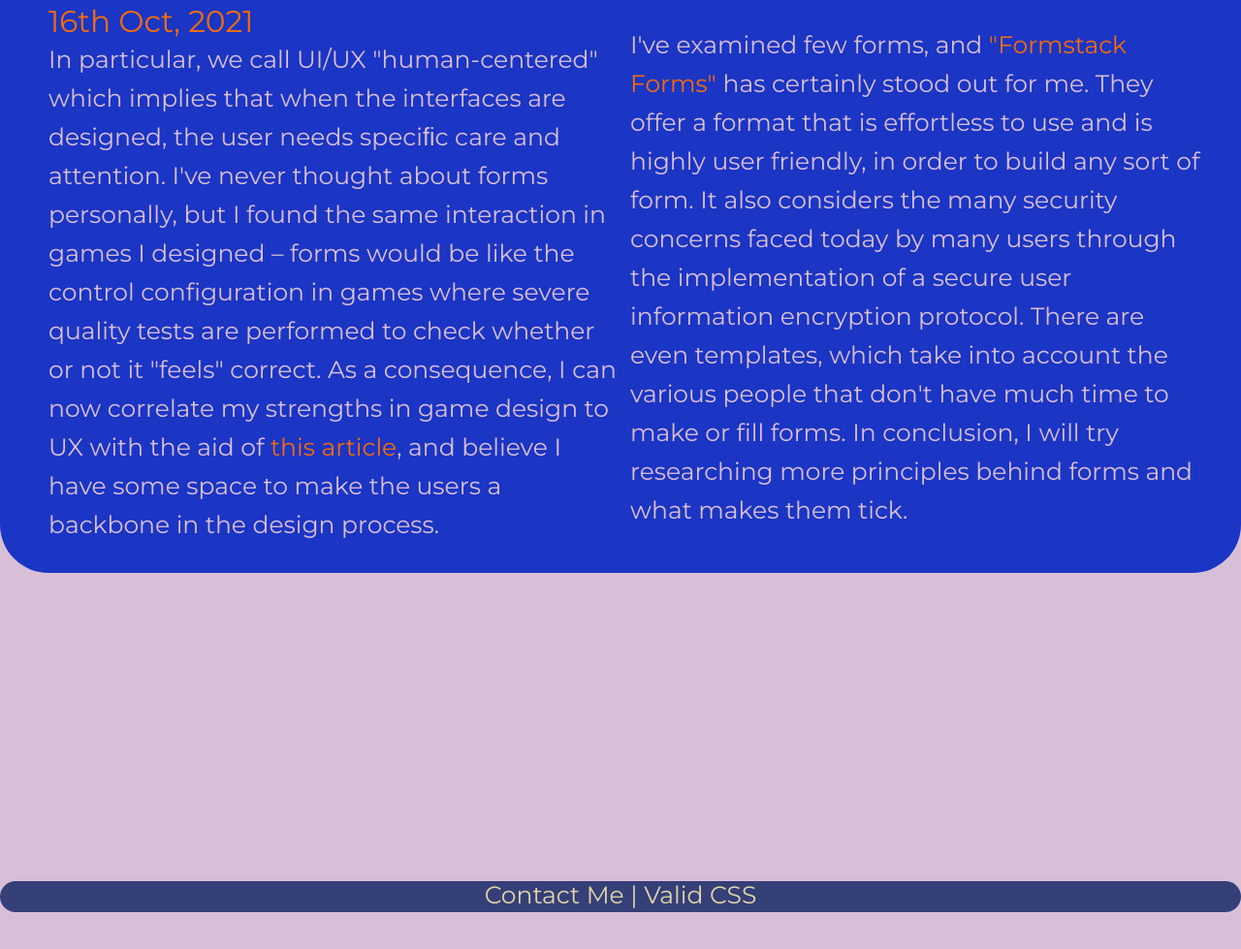
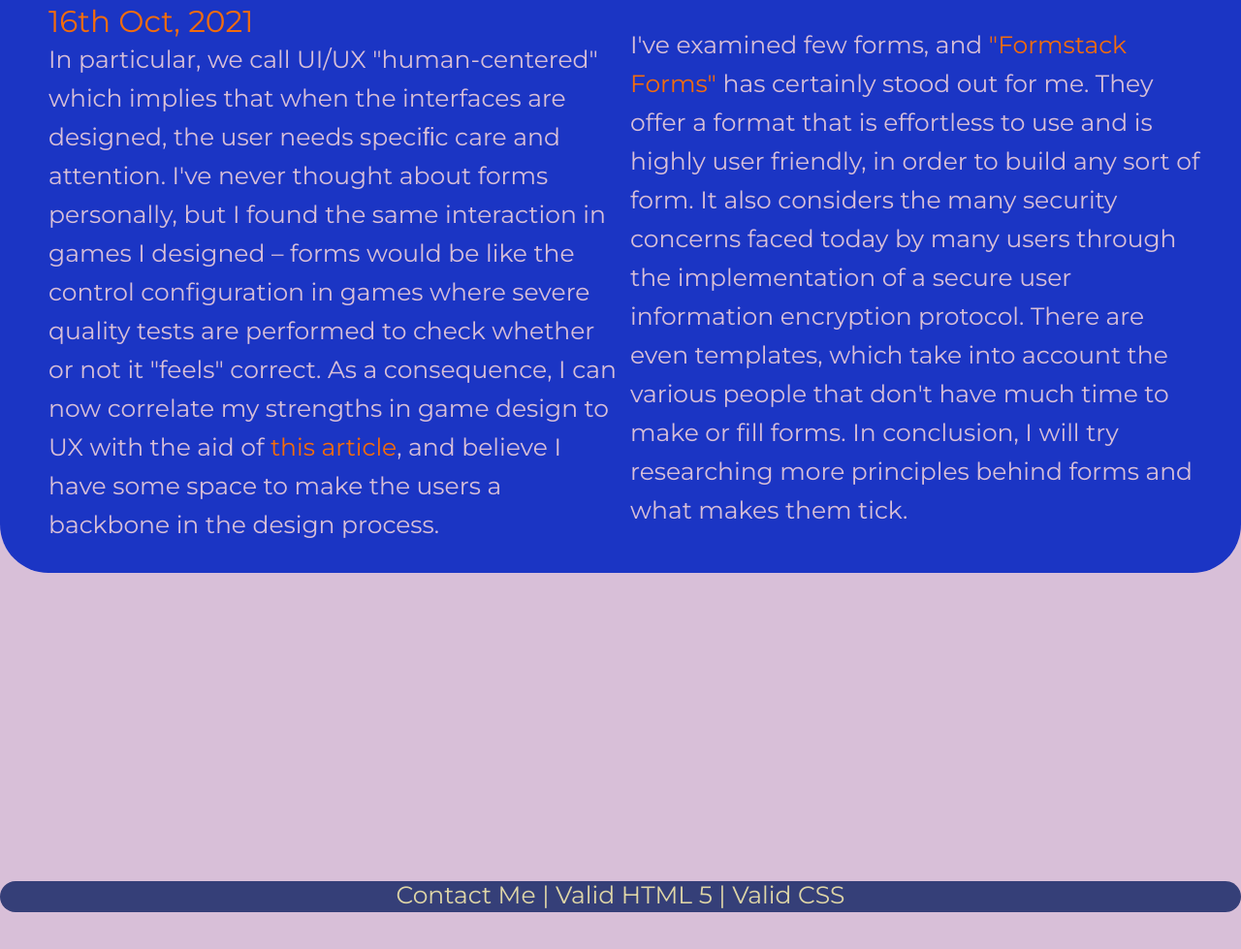
Before and after one commit to ReanSchwarzer1/ReanSchwarzer1.github.io, a plain HTML site: page des157a/lj/index.html in a window 1280 px wide. Shown: the part 491-1470 px from the top of the page at 97% size. Drawn offline with nearby package versions, Linux system fonts and the light colour scheme.

Commit message:
Update index.html

```diff
--- a/des157a/lj/index.html
+++ b/des157a/lj/index.html
@@ -34,7 +34,7 @@
                 </article>
             </main>
             <footer>
-                <a href="mailto:abhagawati@ucdavis.edu">Contact Me</a> | <a href="https://jigsaw.w3.org/css-validator/check/referer">Valid CSS</a>
+                <a href="mailto:abhagawati@ucdavis.edu">Contact Me</a> | <a href="https://validator.w3.org/check?uri=https://ReanSchwarzer1.github.io/des157a/lj">Valid HTML 5</a> | <a href="https://jigsaw.w3.org/css-validator/validator?uri=https://ReanSchwarzer1.github.io/des157a/lj">Valid CSS</a>
             </footer>
         </div>
     </body>
```
